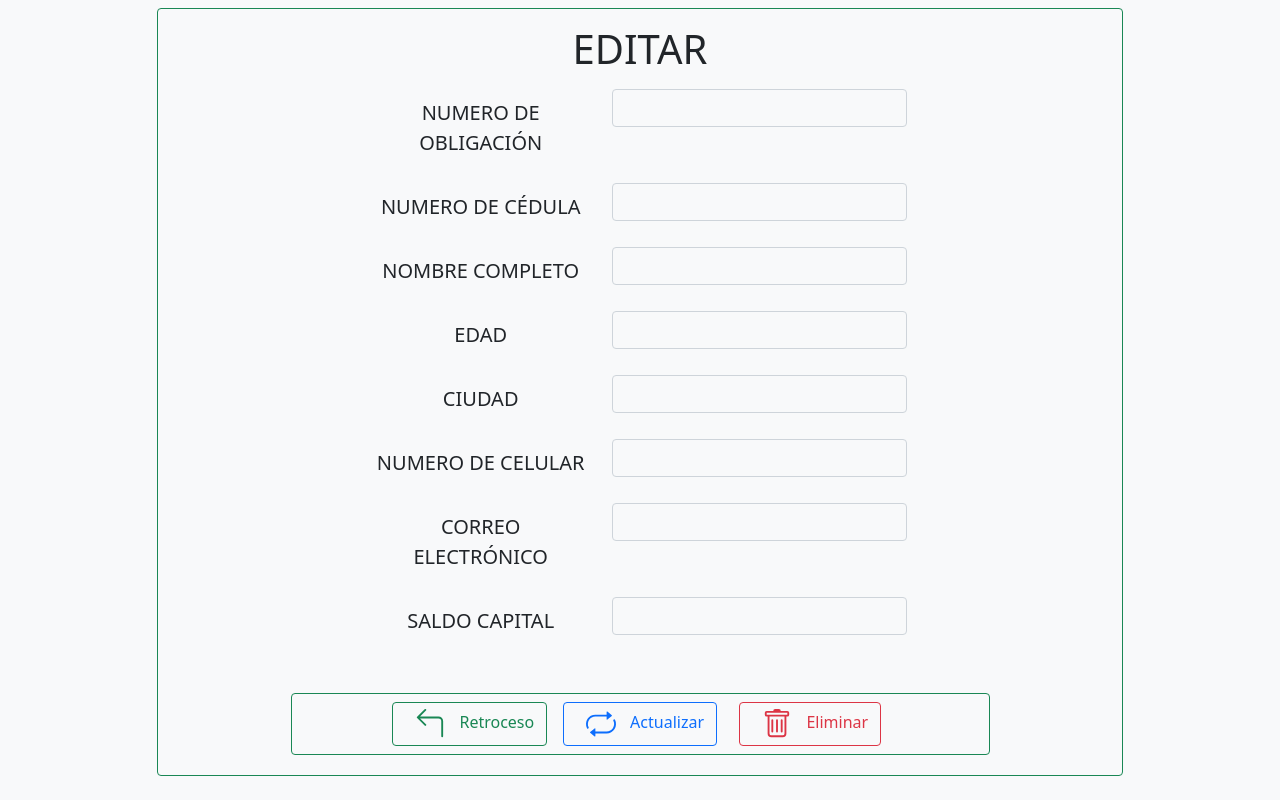
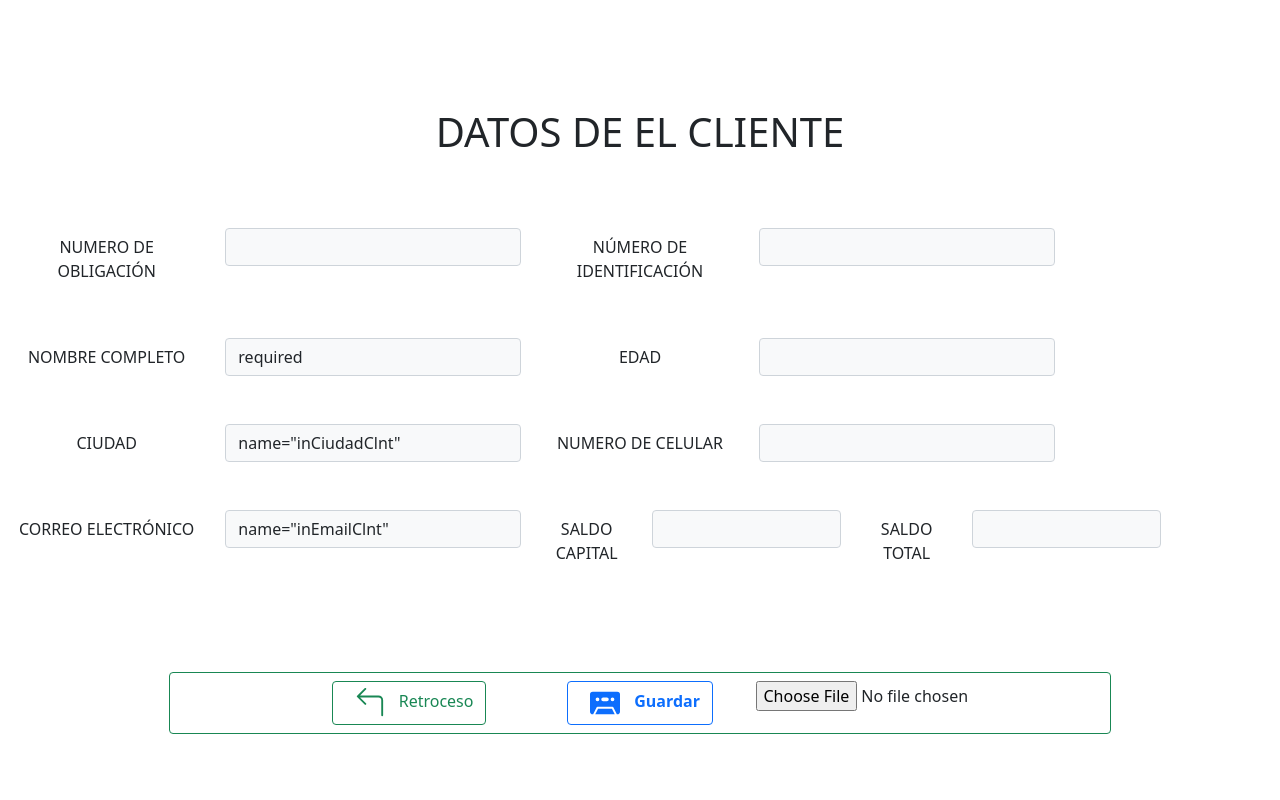
Before and after one commit to Programandinggabriel/Acuerdos_de_pago, a PHP site: page /forms/clientes/actions/editar_cliente.php?inNumobligClnt=1 in a window 1280 px wide. Run offline with PHP 8.4, Linux system fonts and the light colour scheme; data comes from the database, SQL or seed files in the repository; data that the repository does not hold is empty.

Commit message:
Cambio de clase a los formularios

```diff
--- a/forms/acuerdo_pago/js/frm_acuerdos.js
+++ b/forms/acuerdo_pago/js/frm_acuerdos.js
@@ -68,7 +68,7 @@
 
         if(ValPagar > 0){
             savDatFrm();
-            window.open(url,'','width=1132,height=639,left=-1485,resizable=0');
+            window.open(url,'','width=762,height=639,left=-1485,resizable=0');
         }else{
             swal({
                 title: "Error en valor",
@@ -100,7 +100,7 @@
         evesub.preventDefault(); //cancela acción por defecto de el evento submit
         if(ValPagar != 0){
             swal({
-                title: "¿confirma guardar el acuedo?",
+                title: "¿confirma guardar el acuerdo?",
                 text: "Se generara el acuerdo de pago por un valor de " + formatoCop(ValPagar),
                 icon: "warning",
                 buttons: true,
--- a/forms/acuerdo_pago/js/muestra_cuotas.js
+++ b/forms/acuerdo_pago/js/muestra_cuotas.js
@@ -53,4 +53,6 @@
     }else if(cuota > 1){
         tipo.value = "ACUERDO A CUOTAS";
     };
+
+    window.close();
 };
--- a/forms/asesores/views/muestra_asesor.php
+++ b/forms/asesores/views/muestra_asesor.php
@@ -12,7 +12,7 @@
 <body class="bg-light">
 
 <div class='p-2'>
-    <div class='border border-success rounded'>
+    <div class='border border-success rounded text-center' style='height: 500px; overflow: auto;'>
         <div class="p-3">
         <!--tabla-->
         <?php
--- a/forms/clientes/actions/editar_cliente.php
+++ b/forms/clientes/actions/editar_cliente.php
@@ -15,73 +15,88 @@
     <meta name="viewport" content="width=device-width, initial-scale=1.0"> <!--responsive-->
     <link href="../../../css/bootstrap.min.css" rel="stylesheet">
     <script src="../../../js/bootstrap.js"></script>
+
     <title>Editar</title>
+
 </head>
-<body class="bg-light p-2 row justify-content-center">
-    <form class="border border-success rounded w-75 p-3" method="POST" action="acciones_clientes.php" >
-    <h1 class='text-center'>EDITAR</h1>
+<section class="p-2 row justify-content-center">
+    <h1 class='text-center' style='margin-top: 100px;'>DATOS DE EL CLIENTE</h1>
+    <form class='w-100 p-3 text-center' method="POST" action="acciones_clientes.php">
         <!--VARIABLE DE CASE == ACCION USUARIO-->
-        <input type="hidden" name="accion" value="editar"></input>
+        <input type="hidden" name="accion" value="insertar"></input>
 
-        <div class="text-center">
-            <div class="form-group row mt-3 justify-content-center">
-                <label class="col-sm-3 col-form-label-lg">NUMERO DE OBLIGACIÓN</label>
-                <div class=col-sm-4>
-                    <input class="form-control bg-light" type="text" readonly name="inNumobligClnt" value="<?php echo $resultado[0]?>"></input>
+        <div class='row mt-5'>
+            <div class='col-md-2 col-form-label'>
+                <label>NUMERO DE OBLIGACIÓN</label>
+            </div>
+            <div class='col-md-3'>
+                <input class="form-control bg-light" type="number" value =<?php echo $resultado[0];?> required name="inNumobligClnt"></input>
+            </div>
+
+            <div class='col-md-2 col-form-label'>
+                <label>NÚMERO DE IDENTIFICACIÓN</label>
+            </div>
+            <div class='col-md-3'>
+                <input class="form-control bg-light" type="number" value=<?php echo $resultado[1];?> required name="inCedulaClnt"></input>
             </div>
         </div>
 
-            <div class="form-group row mt-3 justify-content-center">
-                <label class="col-sm-3 col-form-label-lg">NUMERO DE CÉDULA</label>
-                <div class=col-sm-4>
-                    <input class="form-control bg-light" type="text" name="inCedulaClnt" value='<?php echo $resultado[1]?>'></input>
+        <div class='row mt-5'>
+            <div class='col-md-2 col-form-label'>
+                <label>NOMBRE COMPLETO</label>
+            </div>
+            <div class='col-md-3'>
+                <input class="form-control bg-light" type="text" value=<?php echo $resultado[2];?> required  name="inNomClnt"></input>
+            </div>
+
+            <div class='col-md-2 col-form-label'>
+                <label>EDAD</label>
+            </div>
+            <div class='col-md-3'>
+                <input class="form-control bg-light" type="number" value =<?php echo $resultado[3];?> name="inEdadClnt"></input>
             </div>
         </div>
 
-            <div class="form-group row mt-3 justify-content-center">
-                <label class="col-sm-3 col-form-label-lg" >NOMBRE COMPLETO </label>
-                <div class=col-sm-4>
-                    <input class="form-control bg-light" type="text" name="inNomClnt" value='<?php echo $resultado[2]?>'></input>
+        <div class='row mt-5'>
+            <div class='col-md-2 col-form-label'>
+                <label>CIUDAD</label>
+            </div>
+            <div class='col-md-3'>
+                <input class="form-control bg-light" type="text" value =<?php echo $resultado[4];?> name="inCiudadClnt"></input>
+            </div>
+
+            <div class='col-md-2 col-form-label'>
+                <label>NUMERO DE CELULAR</label>
+            </div>
+            <div class='col-md-3'>
+                <input class="form-control bg-light" type="number" value =<?php echo $resultado[5];?> name="inNumCelClnt"></input>
             </div>
         </div>
 
-            <div class="form-group row mt-3 justify-content-center">
-                <label class="col-sm-3 col-form-label-lg" > EDAD </label>
-                <div class=col-sm-4>
-                    <input class="form-control bg-light" type="number" name="inEdadClnt" value='<?php echo $resultado[3]?>'></input>
+        <div class='row mt-5'>
+            <div class='col-md-2 col-form-label'>
+                <label>CORREO ELECTRÓNICO</label>
+            </div>
+            <div class='col-md-3'>
+                <input  class="form-control bg-light" type="email" value =<?php echo $resultado[6];?> name="inEmailClnt"></input>
+            </div>
+
+            <div class='col-md-1 col-form-label'>
+                <label>SALDO CAPITAL</label>
+            </div>
+            <div class='col-md-2'>
+                <input class="form-control bg-light" type="number" value =<?php echo $resultado[7];?> required name="inSaldoCap"></input>
+            </div>
+
+            <div class='col-md-1 col-form-label'>
+                <label>SALDO TOTAL</label>
+            </div>
+            <div class='col-md-2'>
+                <input class="form-control bg-light" type="number" value =<?php echo $resultado[8];?> required name="inSaldoCap"></input>
             </div>
         </div>
 
-            <div class="form-group row mt-3 justify-content-center">
-                <label class="col-sm-3 col-form-label-lg">CIUDAD</label>
-                <div class=col-sm-4>
-                    <input class="form-control bg-light" type="text" name="inCiudadClnt" value='<?php echo $resultado[4]?>'></input>
-                </div>
-            </div>
-
-            <div class="form-group row mt-3 justify-content-center">
-                <label class="col-sm-3 col-form-label-lg">NUMERO DE CELULAR</label>
-                <div class=col-sm-4>
-                    <input class="form-control bg-light" type="text" name="inNumCelClnt" value='<?php echo $resultado[5]?>'></input>
-                </div>
-            </div>
-
-            <div class="form-group row mt-3 justify-content-center">
-                <label class="col-sm-3 col-form-label-lg">CORREO ELECTRÓNICO</label>
-                <div class=col-sm-4>
-                    <input  class="form-control bg-light" type="email" name="inEmailClnt" value='<?php echo $resultado[6]?>'></input>
-                </div>
-            </div>
-
-            <div class="form-groip row mt-3 justify-content-center">
-                <label class="col-sm-3 col-form-label-lg">SALDO CAPITAL</label>
-                <div class=col-sm-4>
-                    <input class="form-control bg-light" type="number" name="inSaldoCap" value='<?php echo $resultado[7]?>'></input>
-                </div>
-            </div>
-        </div>
-
-        <div class='container border border-success rounded p-2 mt-5 w-75'><!--style='margin-left: 70px;-->
+        <div class='container border border-success rounded p-2 w-75' style='margin-top: 100px;'>
             <div class="row">
             <div class="col-12 d-flex justify-content-center text-center">
                 <div class="col-3">
@@ -92,29 +107,28 @@
                         Retroceso
                     </button>
                 </div>
+
                 <div class="col-3">
-                        <button class="btn btn-outline-primary" type="submit">
-                            <svg xmlns="http://www.w3.org/2000/svg" width="50" height="30" fill="currentColor" class="bi bi-repeat" viewBox="0 0 16 16">
-                                <path d="M11 5.466V4H5a4 4 0 0 0-3.584 5.777.5.5 0 1 1-.896.446A5 5 0 0 1 5 3h6V1.534a.25.25 0 0 1 .41-.192l2.36 1.966c.12.1.12.284 0 .384l-2.36 1.966a.25.25 0 0 1-.41-.192Zm3.81.086a.5.5 0 0 1 .67.225A5 5 0 0 1 11 13H5v1.466a.25.25 0 0 1-.41.192l-2.36-1.966a.25.25 0 0 1 0-.384l2.36-1.966a.25.25 0 0 1 .41.192V12h6a4 4 0 0 0 3.585-5.777.5.5 0 0 1 .225-.67Z"/>
+                    <button type="submit" class="btn btn-outline-primary">
+                        <svg xmlns="http://www.w3.org/2000/svg" width="50" height="30" fill="currentColor" class="bi bi-cassette-fill" viewBox="0 0 16 16">
+                            <path d="M1.5 2A1.5 1.5 0 0 0 0 3.5v9A1.5 1.5 0 0 0 1.5 14h.191l1.862-3.724A.5.5 0 0 1 4 10h8a.5.5 0 0 1 .447.276L14.31 14h.191a1.5 1.5 0 0 0 1.5-1.5v-9A1.5 1.5 0 0 0 14.5 2h-13ZM4 7a1 1 0 1 1 0-2 1 1 0 0 1 0 2Zm8 0a1 1 0 1 1 0-2 1 1 0 0 1 0 2ZM6 6a1 1 0 0 1 1-1h2a1 1 0 0 1 0 2H7a1 1 0 0 1-1-1Z"/>
+                            <path d="m13.191 14-1.5-3H4.309l-1.5 3h10.382Z"/>
                         </svg>
-                            Actualizar
+                        <b> Guardar </b>
                     </button>
                 </div>
+
                 <div class="col-3">
-                        <button class="btn btn-outline-danger" type="submit" id='eliminar'>
-                            <svg xmlns="http://www.w3.org/2000/svg" width="50" height="30" fill="currentColor" class="bi bi-trash" viewBox="0 0 16 16">
-                                <path d="M5.5 5.5A.5.5 0 0 1 6 6v6a.5.5 0 0 1-1 0V6a.5.5 0 0 1 .5-.5zm2.5 0a.5.5 0 0 1 .5.5v6a.5.5 0 0 1-1 0V6a.5.5 0 0 1 .5-.5zm3 .5a.5.5 0 0 0-1 0v6a.5.5 0 0 0 1 0V6z"/>
-                                <path fill-rule="evenodd" d="M14.5 3a1 1 0 0 1-1 1H13v9a2 2 0 0 1-2 2H5a2 2 0 0 1-2-2V4h-.5a1 1 0 0 1-1-1V2a1 1 0 0 1 1-1H6a1 1 0 0 1 1-1h2a1 1 0 0 1 1 1h3.5a1 1 0 0 1 1 1v1zM4.118 4 4 4.059V13a1 1 0 0 0 1 1h6a1 1 0 0 0 1-1V4.059L11.882 4H4.118zM2.5 3V2h11v1h-11z"/>
-                            </svg>
-                            Eliminar
-                        </button>
+                    <input type="file" class="form-control-file">
+
+                    </input>
                 </div>
+
             </div>
             </div>
         </div>
     </form>
-    <script src='../js/editar_cliente.js'></script>
-</body>
+<script src='../js/frm_clientes.js'></script>
 <?php
 
 ?>
--- a/forms/clientes/views/muestra_cliente.php
+++ b/forms/clientes/views/muestra_cliente.php
@@ -6,12 +6,13 @@
     <meta name="viewport" content="width=device-width, initial-scale=1.0, maximum-scale=2.0"> <!--responsive-->
     <link href="../../../css/bootstrap.min.css" rel="stylesheet">
     <script src="../../../js/bootstrap.js"></script>
+
     <title>Clientes Actuales</title>
 </head>
 <body class='bg-light'>
 
 <div class='p-2'>
-    <div class='border border-success rounded'>
+    <div class='border border-success rounded text-center' style='height: 500px; overflow: auto;'>
         <div class="p-3">
             <!--tabla-->
             <?php
```
Also changed, not shown: forms/acuerdo_pago/actions/frm_acuerdos.php (+13 -13 lines), forms/asesores/actions/editar_asesor.php (+46 -37 lines), forms/asesores/actions/frm_asesores.php (+40 -32 lines), forms/clientes/actions/acciones_clientes.php (+21 -24 lines), forms/clientes/actions/frm_clientes.php (+58 -46 lines). Lines whose indentation alone changed are shown as unchanged.
